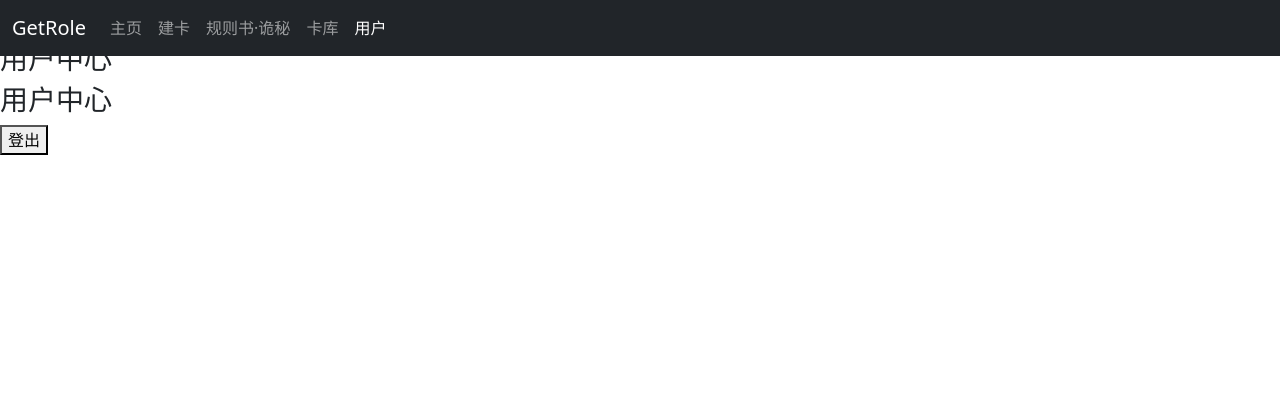
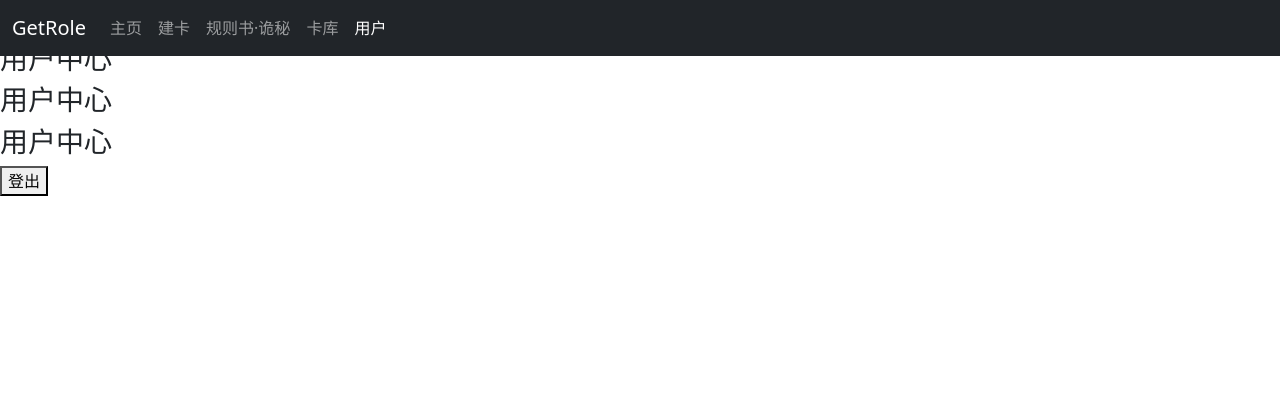
Before and after one commit to DDScx/GR01, a Flask app: page /user in a window 1280 px wide. Shown: the top 420 px of the page. Run offline with Flask 3, Linux system fonts and the light colour scheme; the visitor is signed in with stand-in values (Sample User, id 1); some libraries are stand-ins or nearby versions.

Commit message:
.1版本

```diff
--- a/watchlist/templates/user.html
+++ b/watchlist/templates/user.html
@@ -1,6 +1,7 @@
 {% extends 'base.html' %}
 
 {% block content %}
+<h3>用户中心</h3>
 <h3>用户中心</h3>
 <h3>用户中心</h3>
 <h3>用户中心</h3>
```
